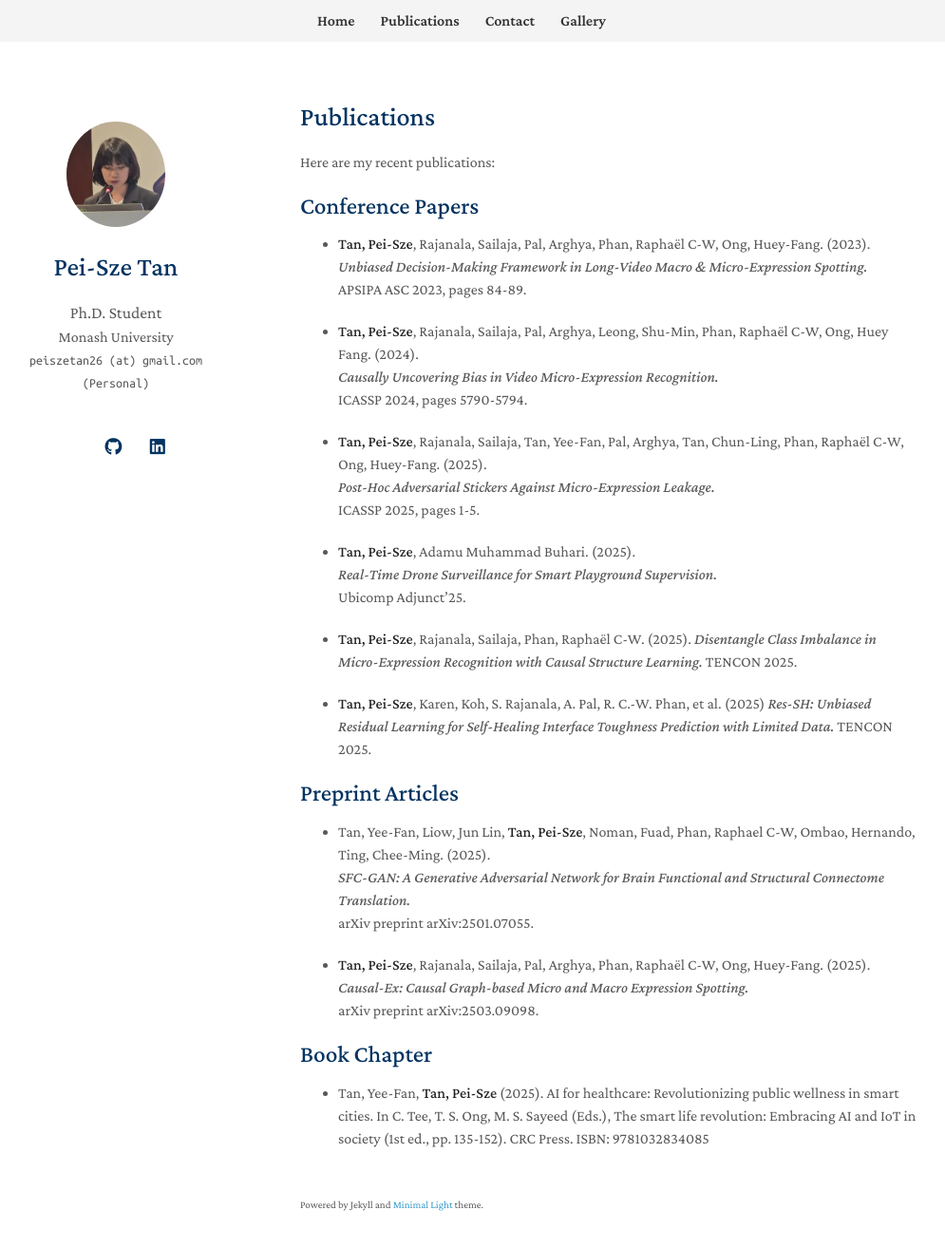
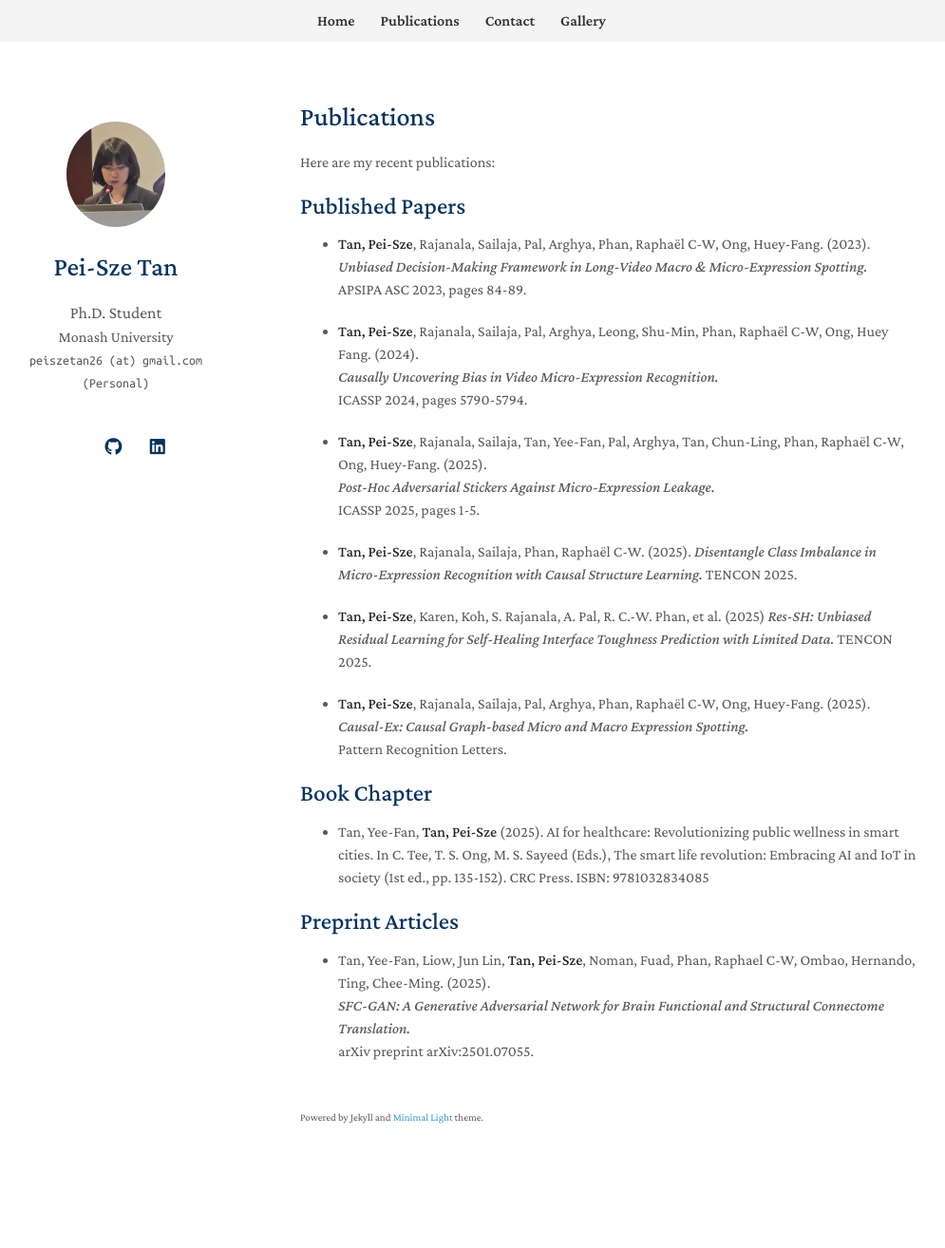
Before and after one commit to noobasuna/tpeisze, a Jekyll site: the page built from publications.md, in a window 1280 px wide and 1349 px high. Shown: the top 1314 px of the window at 95% size, without its empty margins (154-1149 px from the left). Built offline with Jekyll 4.4.1, drawn with Linux system fonts in a browser that asks for light colours; a style sheet for code colours, icons or effects is not loaded; our own code applies the rules of GitHub Pages for plain Markdown files.

Commit message:
Update publications.md

```diff
--- a/publications.md
+++ b/publications.md
@@ -6,7 +6,7 @@ layout: homepage
 
 Here are my recent publications:
 
-## Conference Papers
+## Published Papers
 
 - **Tan, Pei-Sze**, Rajanala, Sailaja, Pal, Arghya, Phan, Raphaël C-W, Ong, Huey-Fang. (2023).
   *Unbiased Decision-Making Framework in Long-Video Macro & Micro-Expression Spotting.*
@@ -20,10 +20,6 @@ Here are my recent publications:
   *Post-Hoc Adversarial Stickers Against Micro-Expression Leakage.*
   ICASSP 2025, pages 1-5.
 
-- **Tan, Pei-Sze**, Adamu Muhammad Buhari. (2025).
-  *Real-Time Drone Surveillance for Smart Playground Supervision.*
-  Ubicomp Adjunct'25.
-
 - **Tan, Pei-Sze**, Rajanala, Sailaja, Phan, Raphaël C-W. (2025).
   *Disentangle Class Imbalance in Micro-Expression Recognition with Causal Structure Learning.*
   TENCON 2025.
@@ -32,17 +28,17 @@ Here are my recent publications:
   *Res-SH: Unbiased Residual Learning for Self-Healing Interface Toughness Prediction with Limited Data.*
   TENCON 2025.
 
+- **Tan, Pei-Sze**, Rajanala, Sailaja, Pal, Arghya, Phan, Raphaël C-W, Ong, Huey-Fang. (2025).
+  *Causal-Ex: Causal Graph-based Micro and Macro Expression Spotting.*
+  Pattern Recognition Letters.
+
+## Book Chapter
+
+- Tan, Yee-Fan, **Tan, Pei-Sze** (2025). AI for healthcare: Revolutionizing public wellness in smart cities.
+  In C. Tee, T. S. Ong, M. S. Sayeed (Eds.), The smart life revolution: Embracing AI and IoT in society (1st ed., pp. 135-152). CRC Press. ISBN: 9781032834085
+
 ## Preprint Articles
 
 - Tan, Yee-Fan, Liow, Jun Lin, **Tan, Pei-Sze**, Noman, Fuad, Phan, Raphael C-W, Ombao, Hernando, Ting, Chee-Ming. (2025).
   *SFC-GAN: A Generative Adversarial Network for Brain Functional and Structural Connectome Translation.*
   arXiv preprint arXiv:2501.07055.
-
-- **Tan, Pei-Sze**, Rajanala, Sailaja, Pal, Arghya, Phan, Raphaël C-W, Ong, Huey-Fang. (2025).
-  *Causal-Ex: Causal Graph-based Micro and Macro Expression Spotting.*
-  arXiv preprint arXiv:2503.09098.
-
-## Book Chapter
-
-- Tan, Yee-Fan, **Tan, Pei-Sze** (2025). AI for healthcare: Revolutionizing public wellness in smart cities.
-  In C. Tee, T. S. Ong, M. S. Sayeed (Eds.), The smart life revolution: Embracing AI and IoT in society (1st ed., pp. 135-152). CRC Press. ISBN: 9781032834085
```
